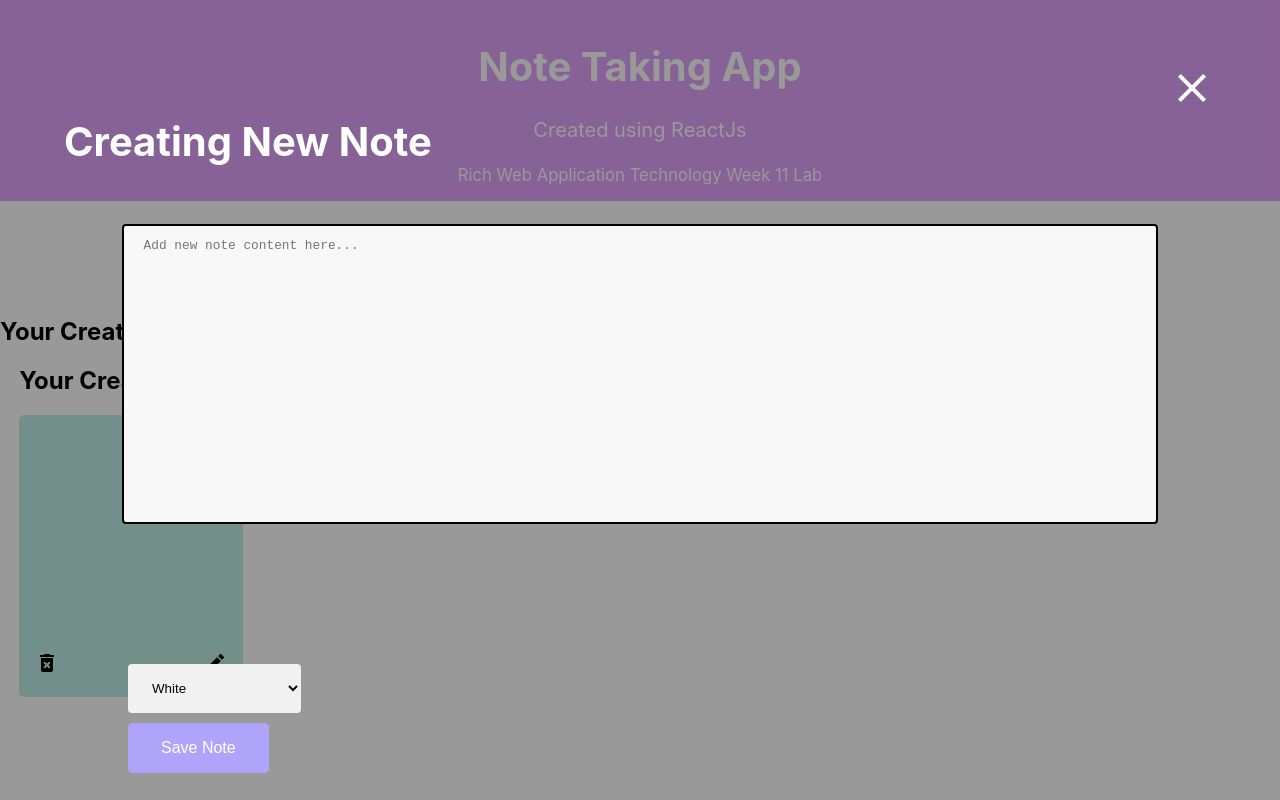
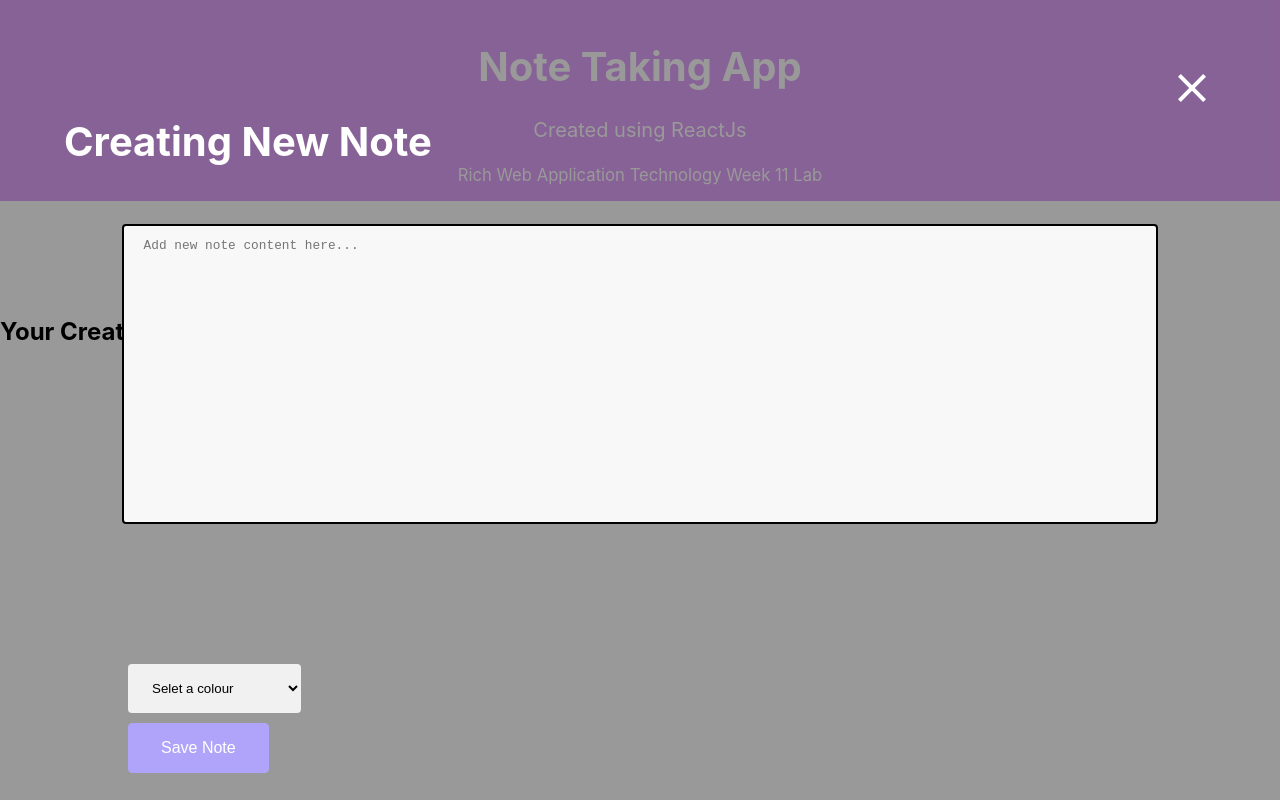
Before and after one commit to Wedaad/RichWebAT, a React (Create React App) app in the folder Lab5/notes-app/: page / in a window 1280 px wide. Both pictures are taken after a click on the button "Create Notes". Built offline with nearby package versions, Linux system fonts and the light colour scheme.

Commit message:
add: colour picker working

```diff
--- a/Lab5/notes-app/src/App.js
+++ b/Lab5/notes-app/src/App.js
@@ -4,10 +4,7 @@ import NotesList from "./components/NotesList";
 import CreateNote from "./components/CreateNote";
 
 const App = () => {
-  const [notes, setNotes] = useState([{
-    note_id: nanoid(),
-    note_text: ""
-  }]);
+  const [notes, setNotes] = useState([]); // keeps the created notes
   const [isShown, setIsShown] = useState(false);
 
   const NewNote = event => {
@@ -24,16 +21,17 @@ const App = () => {
   };
 
 
-  const addNote = (note_message) => {
+  const addNote = (note_message, colour) => {
 
     console.log("Note message (App.js): " + note_message);
     const new_note = {
       note_id: nanoid(),
-      note_text: note_message
+      note_text: note_message,
+      background_colour: colour
 
     }
 
-    const newNotes = [...notes, new_note];
+    const newNotes = [...notes, new_note]; //adding new note to the existing array of notes
     setNotes(newNotes);
   }
 
--- a/Lab5/notes-app/src/components/CreateNote.js
+++ b/Lab5/notes-app/src/components/CreateNote.js
@@ -5,6 +5,7 @@ import Note  from './Note';
 export default function CreateNote({setIsShown, addNewNote}) {
 
   const [noteText, setNoteText] = useState("");
+  const [colour, setColour] = useState();
 
   // getting the note message the user enters
   const getNoteText = (event) => {
@@ -15,7 +16,7 @@ export default function CreateNote({setIsShown, addNewNote}) {
   // saving note
   const saveNote = () => {
     console.log("Note saved :)");
-    addNewNote(noteText);
+    addNewNote(noteText, colour);
 
   }
 
@@ -33,8 +34,9 @@ export default function CreateNote({setIsShown, addNewNote}) {
         </div>
 
         <div className="colour-list">
-          <select id="colour_list" name="colours">
-            <option value="white">White</option>
+          <select id="colour_list" name="colours" value={colour} onChange={e => setColour(e.target.value)}>
+            <option>Selet a colour</option>
+            <option value="#FAC98F">Pastel Orange</option>
             <option value="lightgoldenrodyellow">Yellow</option>
             <option value="#BFEFE4">Pastel Blue</option>
             <option value="lightgreen">Green</option>
--- a/Lab5/notes-app/src/components/NotesList.js
+++ b/Lab5/notes-app/src/components/NotesList.js
@@ -1,11 +1,16 @@
 import React from 'react'
 import Note from './Note'
 
-export default function NotesList() {
+export default function NotesList({ notes }) {
+
+  notes.map((note) => {
+    console.log("colour: " + note.background_colour)
+  })
   return (
     <div className='notes-list'>
-        <h2>Your Created Notes: </h2>
-        <Note/>
+        {notes.map((note) => (
+          <Note id={note.id} note_text={note.note_text} background_colour={note.background_colour}/>
+        ))}
     </div>
   )
 }
```
